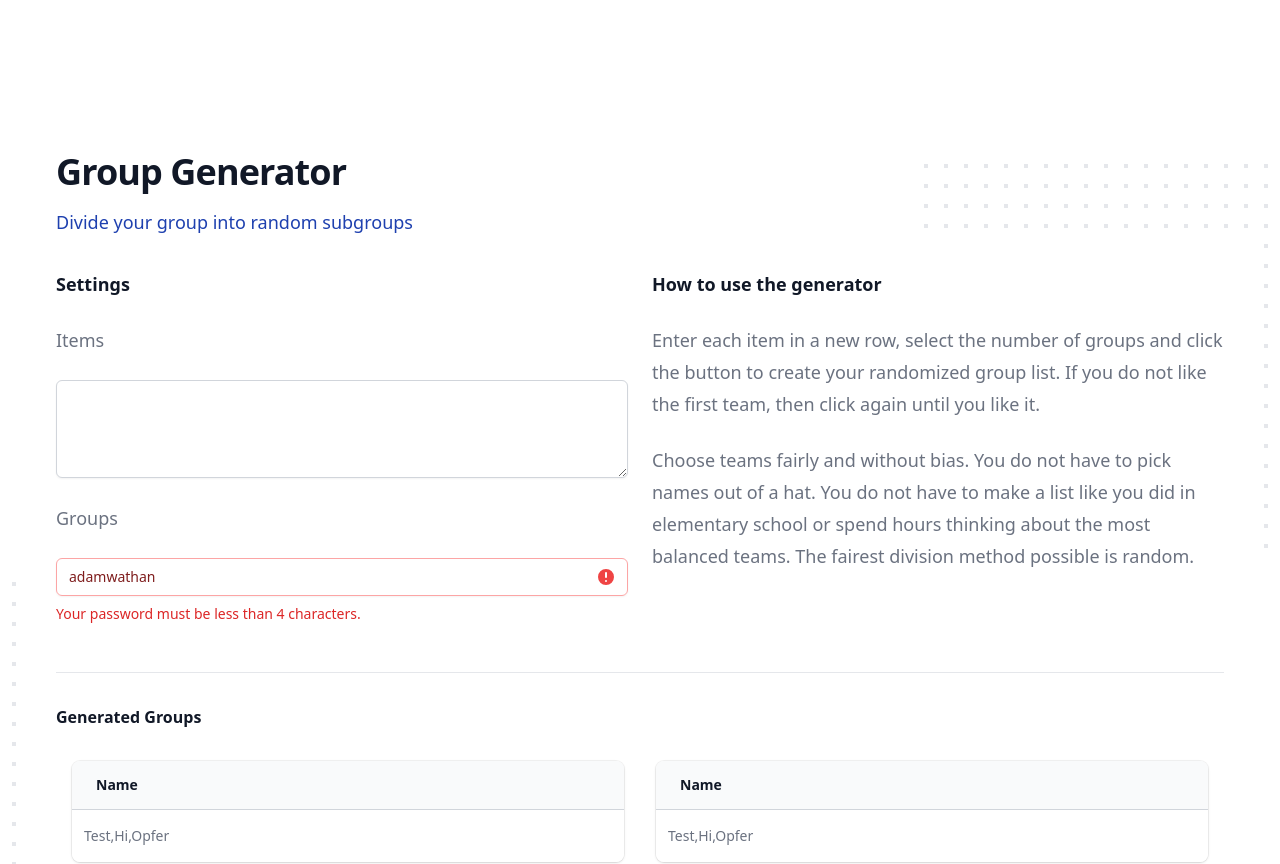
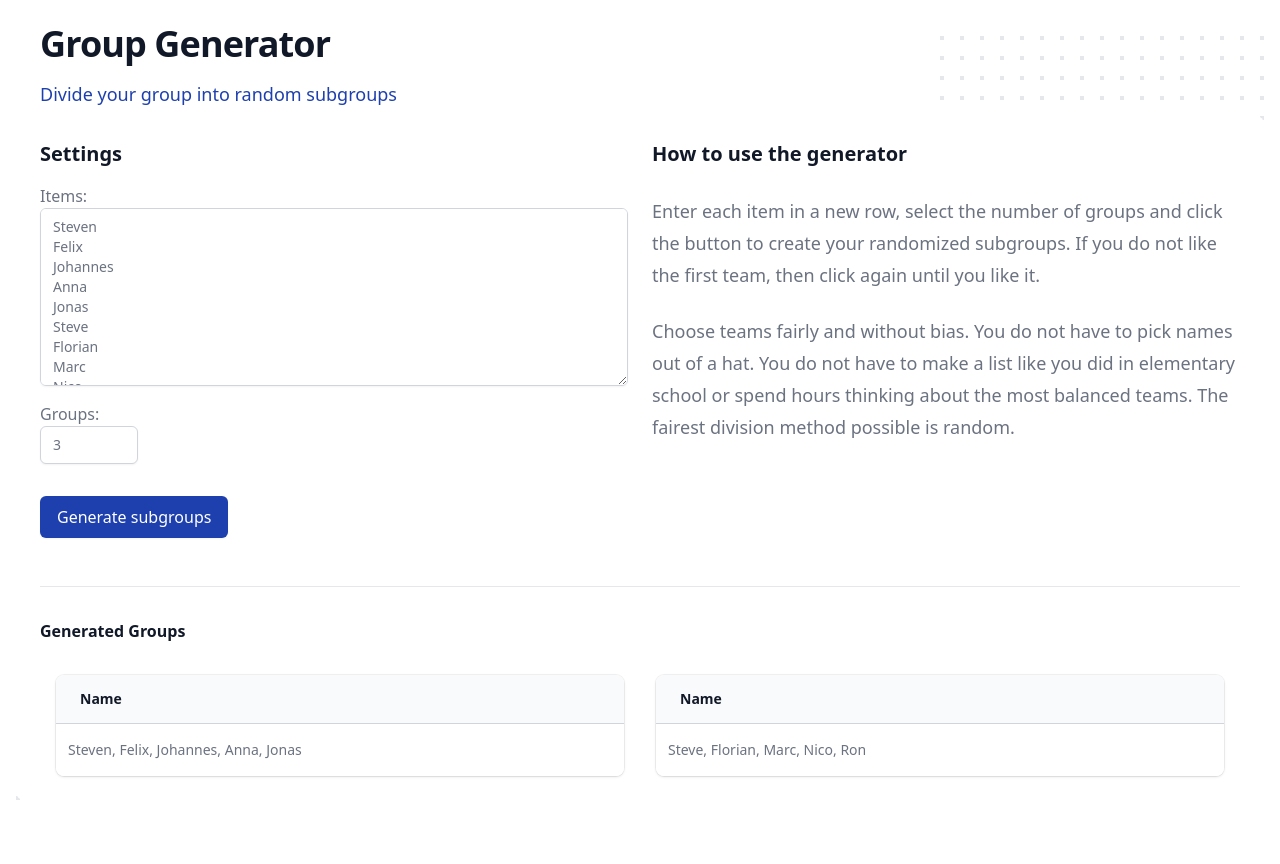
Before and after one commit to steven-mi/group-generator, a React (Create React App) app: page / in a window 1280 px wide. Shown: the top 864 px of the page. After the commit the page ends 800 px from the top, so only its background shows below. Built offline with nearby package versions, Linux system fonts and the light colour scheme.

Commit message:
feature: add final design

```diff
--- a/public/index.html
+++ b/public/index.html
@@ -7,7 +7,7 @@
     <meta name="theme-color" content="#000000" />
     <meta
       name="description"
-      content="Web site created using create-react-app"
+      content="Divide your group into random subgroups"
     />
     <link rel="apple-touch-icon" href="%PUBLIC_URL%/logo192.png" />
     <!--
@@ -24,7 +24,7 @@
       work correctly both with client-side routing and a non-root public URL.
       Learn how to configure a non-root public URL by running `npm run build`.
     -->
-    <title>React Index</title>
+    <title>Group Generator - Divide your group into random subgroups</title>
   </head>
   <body>
     <noscript>You need to enable JavaScript to run this app.</noscript>
--- /dev/null
+++ b/src/components/GeneratorForm/index.tsx
@@ -0,0 +1,33 @@
+import * as React from 'react';
+
+interface GeneratorFormProps {
+    default: string[]
+}
+
+export const GeneratorForm: React.FC<GeneratorFormProps> = (props: GeneratorFormProps) => {
+    return (
+        <>
+            <p className="text font-bold text-gray-900 text-xl">
+                Settings
+            </p>
+            <p className={"mt-4"}>Items:</p>
+            <textarea
+                rows={8}
+                id="comment"
+                className="shadow-sm focus:ring-indigo-500 focus:border-indigo-500 block w-full sm:text-sm border-gray-300 rounded-md"
+                defaultValue={props.default.join("\n")}
+            />
+            <p className={"mt-4"}>Groups:</p>
+            <input type="number"
+                   className="shadow-sm focus:ring-indigo-500 focus:border-indigo-500 block w-1/6 sm:text-sm border-gray-300 rounded-md"
+                   defaultValue={3}
+            />
+
+            <button type="button"
+                    className="mt-8 inline-flex items-center px-4 py-2 border border-transparent text-base font-medium rounded-md shadow-sm text-white bg-blue-800 hover:bg-blue-700 focus:outline-none focus:ring-2 focus:ring-offset-2 focus:ring-blue-800">
+                Generate subgroups
+            </button>
+
+        </>
+    );
+}
--- /dev/null
+++ b/src/components/GeneratorForm/stories.tsx
@@ -0,0 +1,12 @@
+import React from 'react';
+import {GeneratorForm} from ".";
+
+export default {
+    component: GeneratorForm,
+    title: 'GeneratorForm',
+};
+
+export const Default = () => {
+    return <GeneratorForm
+        default={["Steven", "Felix", "Johannes", "Anna", "Jonas", "Steve", "Florian", "Marc", "Nico", "Ron"]}/>;
+}
--- a/src/components/Table/index.tsx
+++ b/src/components/Table/index.tsx
@@ -25,7 +25,7 @@ export const Table: React.FC<TableProps> = (props) => {
                                 <tbody className="divide-y divide-gray-200 bg-white">
                                 <tr>
                                     <td className="whitespace-nowrap px-3 py-4 text-sm text-gray-500">
-                                        {props.entries.toString()}
+                                        {props.entries.join(", ")}
                                     </td>
                                 </tr>
                                 </tbody>
--- a/src/components/TextArea/index.tsx
+++ /dev/null
@@ -1,50 +0,0 @@
-import * as React from 'react';
-
-export const TextArea: React.FC = () => {
-    return (
-        <>
-            <p className="text font-bold text-gray-900">
-                Settings
-            </p>
-            <p>Items</p>
-            <textarea
-                rows={4}
-                id="comment"
-                className="shadow-sm focus:ring-indigo-500 focus:border-indigo-500 block w-full sm:text-sm border-gray-300 rounded-md"
-            />
-            <p>Groups</p>
-            <div className="mt-1 relative rounded-md shadow-sm">
-                <input
-                    type="email"
-                    name="email"
-                    id="email"
-                    className="block w-full pr-10 border-red-300 text-red-900 placeholder-red-300 focus:outline-none focus:ring-red-500 focus:border-red-500 sm:text-sm rounded-md"
-                    placeholder="you@example.com"
-                    value="adamwathan"
-                    aria-invalid="true"
-                    aria-describedby="email-error"
-                />
-                <div className="absolute inset-y-0 right-0 pr-3 flex items-center pointer-events-none">
-                    <svg
-                        className="h-5 w-5 text-red-500"
-                        xmlns="http://www.w3.org/2000/svg"
-                        viewBox="0 0 20 20"
-                        fill="currentColor"
-                        aria-hidden="true"
-                    >
-                        <path
-                            fillRule="evenodd"
-                            d="M18 10a8 8 0 11-16 0 8 8 0 0116 0zm-7 4a1 1 0 11-2 0 1 1 0 012 0zm-1-9a1 1 0 00-1 1v4a1 1 0 102 0V6a1 1 0 00-1-1z"
-                            clipRule="evenodd"
-                        />
-                    </svg>
-                </div>
-            </div>
-            <p className="mt-2 text-sm text-red-600" id="email-error">
-                Your password must be less than 4
-                characters.
-            </p>
-
-        </>
-    );
-}
--- a/src/components/TextArea/stories.tsx
+++ /dev/null
@@ -1,11 +0,0 @@
-import React from 'react';
-import {TextArea} from ".";
-
-export default {
-    component: TextArea,
-    title: 'TextArea',
-};
-
-export const Default = () => {
-    return <TextArea/>;
-}
--- a/src/components/UsageInstruction/index.tsx
+++ b/src/components/UsageInstruction/index.tsx
@@ -3,12 +3,12 @@ import * as React from 'react';
 export const UsageInstruction: React.FC = () => {
     return (
         <>
-            <p className="text font-bold text-gray-900">
+            <p className="text font-bold text-gray-900 text-xl">
                 How to use the generator
             </p>
             <p>
                 Enter each item in a new row, select the number of groups and click the button
-                to create your randomized group list. If you do not like the first team, then
+                to create your randomized subgroups. If you do not like the first team, then
                 click again until you like it.
             </p>
             <p>
--- a/src/layout/DottedBackground/index.tsx
+++ b/src/layout/DottedBackground/index.tsx
@@ -52,7 +52,9 @@ export const DottedBackground: React.FC<DottedBackgroundProps> = (props) => {
                 </defs>
                 <rect width="404" height="384" fill="url(#7a00fe67-0343-4a3c-8e81-c145097a3ce0)"/>
             </svg>
-            {props.children}
+            <div className="relative md:bg-white md:p-6 rounded-lg">
+                {props.children}
+            </div>
         </div>
 
     );
--- a/src/pages/HomePage/index.tsx
+++ b/src/pages/HomePage/index.tsx
@@ -1,22 +1,43 @@
 import * as React from 'react';
 import {DottedBackground} from '../../layout/DottedBackground';
 import {TextHeader} from '../../components/TextHeader';
-import {TextArea} from '../../components/TextArea';
+import {GeneratorForm} from '../../components/GeneratorForm';
 import {Table} from '../../components/Table';
 import {UsageInstruction} from '../../components/UsageInstruction';
 
+function chunkArray(arr: any[], chunkCount: number) {
+    const chunks = [];
+    while (arr.length) {
+        const chunkSize = Math.ceil(arr.length / chunkCount--);
+        const chunk = arr.slice(0, chunkSize);
+        chunks.push(chunk);
+        arr = arr.slice(chunkSize);
+    }
+    return chunks;
+}
+
+function generateSubGroups(groups: string[], numSubGroups: number) {
+    const randomSeed = 42
+    const shuffledGroups = groups.sort((a, b) => randomSeed - Math.random());
+    return chunkArray(shuffledGroups, numSubGroups)
+}
+
 export function HomePage() {
+
+    const defaultGroups = ["Steven", "Felix", "Johannes", "Anna", "Jonas", "Steve", "Florian", "Marc", "Nico", "Ron"]
+    const subGroups = generateSubGroups(defaultGroups, 2)
+    const [groups, setGroups] = React.useState([]);
+
     return (
-        <div className="py-16 xl:py-36 px-4 sm:px-6 lg:px-8 bg-white overflow-hidden">
+        <div className="pt-4 px-4 bg-white overflow-hidden">
             <div className="max-w-max lg:max-w-7xl mx-auto">
                 <TextHeader/>
                 <DottedBackground>
-                    <div className="relative md:bg-white md:p-6">
                     <div className="lg:grid lg:grid-cols-2 lg:gap-6">
-                            <div className="mt-6 prose prose-indigo prose-lg text-gray-500 lg:mt-0">
-                                <TextArea/>
+                        <div className="text-gray-500">
+                            <GeneratorForm default={defaultGroups}/>
                         </div>
-                            <div className="mt-6 prose prose-indigo prose-lg text-gray-500 lg:mt-0">
+                        <div className="prose prose-indigo prose-lg text-gray-500">
                             <UsageInstruction/>
                         </div>
                     </div>
@@ -25,9 +46,11 @@ export function HomePage() {
                             Generated Groups
                         </p>
                         <div className="lg:grid lg:grid-cols-2">
-                                <Table entries={['Test', 'Hi', 'Opfer']}/>
-                                <Table entries={['Test', 'Hi', 'Opfer']}/>
-                            </div>
+                            {
+                                subGroups.map(group =>
+                                    <Table entries={group}/>
+                                )
+                            }
                         </div>
                     </div>
                 </DottedBackground>
```
Also changed, not shown: 1 other file (tests, documents, lock files or other folders). Lines whose indentation alone changed are shown as unchanged.
